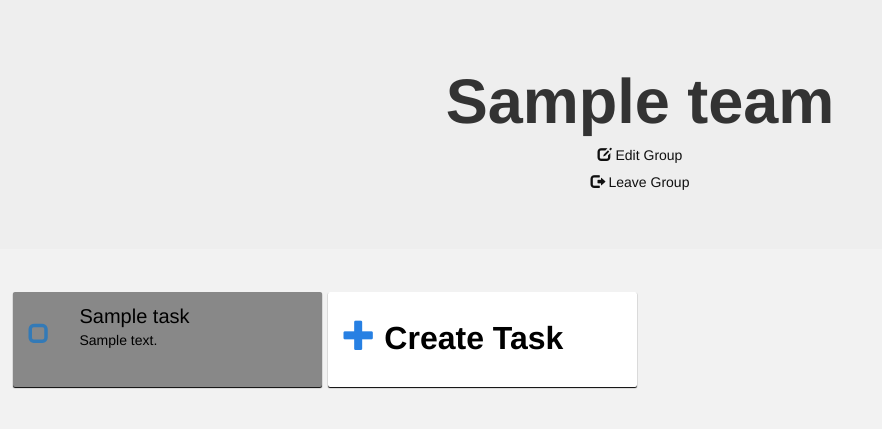
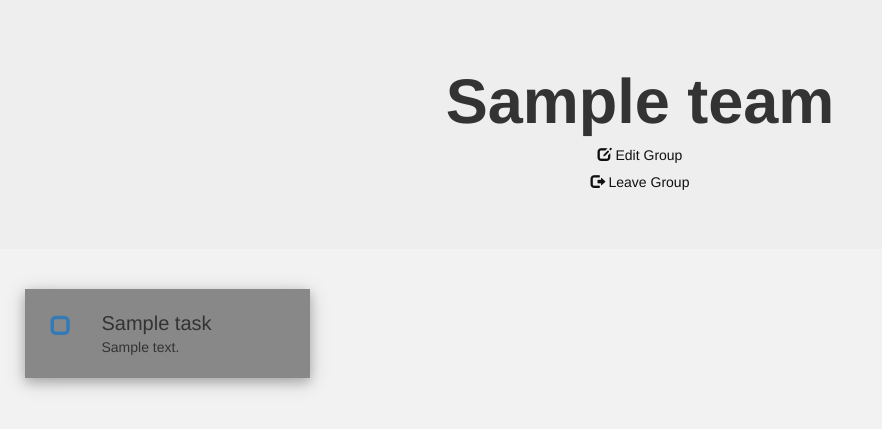
Before and after one commit to Jcarnecer/task, a CodeIgniter app: page /task/tasks/team/1 in a window 1280 px wide. Shown: the part 171-600 px from the top of the page, without its empty margins (0-882 px from the left). Run offline with CodeIgniter, Linux system fonts and the light colour scheme; a user stored in the database is signed in; data comes from the database, SQL or seed files in the repository; tables that the repository leaves empty hold one stand-in row (values such as "Sample post"); data that the repository does not hold is empty; some libraries are stand-ins or nearby versions.

Commit message:
dynamic posts it

```diff
--- a/application/views/task/header.php
+++ b/application/views/task/header.php
@@ -8,6 +8,7 @@
 
         <link rel="stylesheet" href="https://bootswatch.com/cosmo/bootstrap.min.css" />
         <link rel="stylesheet" type="text/css" href="/task/css/task.css" />
+        <link rel="stylesheet" href="https://www.w3schools.com/w3css/4/w3.css">
         <link rel="stylesheet" type="text/css" href="<?= base_url(); ?>assets/css/flavored-reset-and-normalize.css" />
         <link rel="stylesheet" type="text/css" href="<?= base_url(); ?>assets/css/bootstrap.css" />
         <link rel="stylesheet" type="text/css" href="<?= base_url(); ?>assets/css/font-awesome.min.css" />
@@ -74,27 +75,7 @@
                     </div>
                     <a class="navbar-brand" href="<?= base_url('tasks'); ?>">Task</a>
 
-<!--
 
-<div class="box">
-<div class="container-1">
-<span class="icon"><i class="fa fa-search"></i></span>
-<input type="search" id="search" placeholder="Search" />
-</div>
-</div>
--->
-
-
-                    <!--                <a href="#"><span class="float-right"><i class="fa fa-user-circle fa-3x" aria-hidden="true"></i></span></a>-->
-
-                    <!--
-<div class="row">
-<ul class="main-nav">
-<li><a href="#"data-toggle="tooltip" title="Notifications" style="margin:5px;"><i class="fa fa-bell fa-2x" aria-hidden="true"></i></a></li>
-<li><a href="#" data-toggle="popover" data-placement="bottom"  data-content="user@astridtechonologies.com"><i class="fa fa-user-circle fa-2x" aria-hidden="true"></i></a></li>
-</ul>
-</div>
--->
 
                 </nav>
             </div>
@@ -108,6 +89,11 @@
                 </div>
             </div>
 
+
+
+
+
+
 <!--
             <div class="d-flex flex-row-reverse">
                 <div class="row">
--- a/css/task.css
+++ b/css/task.css
@@ -166,6 +166,18 @@
 }
 
 /* Task Tile */
+/*
+.task-tile1{
+    color: #000000;
+    padding: 20px;
+    width: inherit;
+    height: inherit;
+    overflow-x: hidden;
+    overflow-y: hidden;
+    position: absolute;
+}
+*/
+
 
 .task-tile {
     color: #000000;
@@ -283,3 +295,12 @@ a:link, a:visited, a:hover{
     font-weight: bold;
     text-align: center;
 }
+
+
+/* Create Task button*/
+.createTaskButton{
+    width: 100px;
+    height: 100px;
+    background-color: black;
+
+}
--- a/script/main.js
+++ b/script/main.js
@@ -158,10 +158,11 @@ $.fn.displayTask = function(items, rowNumber = 4) {
 
     $.each(items, function(i, item) {
         $('#taskTileList').append(
-            `<div class="col-md-${rowNumber}" style="padding:3px;">
-                <div class="task-tile container-fluid" style="background-color:` + (item['status'] == 1 ? item['color'] : '#808080') + `;">
+            `<div class="col-md-${rowNumber}">
+                <div class="w3-card-4" style="background-color:` + (item['status'] == 1 ? item['color'] : '#808080') + `; padding: 20px;">
+                    <div class="w3-container">
                         <div class="row">
-                        <div class="col-md-2" style="padding-top:5%;">
+                            <div class="col-md-2">
                                 <a class="task-mark-done" data-value="${item['id']}"><span class="glyphicon glyphicon-` + (item['status'] == 1 ? `unchecked` : `check`) + ` pull-right lead" "></span></a>
                             </div>
                             <div class="col-md-10 task-view" data-toggle="modal" data-target="#taskViewModal" data-value="${item['id']}">
@@ -171,19 +172,20 @@ $.fn.displayTask = function(items, rowNumber = 4) {
                             </div>
                         </div>
                     </div>
+                </div>
             </div>`
         );
     });
 
-    $('#taskTileList').append(
-        `<div class="col-md-${rowNumber}" style="padding:3px;">
-            <div class="task-tile container-fluid" style="background-color:#ffffff; padding: 5%">
-                <a href="#taskModifyModal" data-toggle="modal" class="task-create" style="color:#000000;">
-                    <h4 class="heading"><span class="glyphicon glyphicon-plus" style="color:#2780e3;"></span> Create Task</h4>
-                </a>
-            </div>
-        </div>`
-    );
+//        $('#taskTileList').append(
+//            `<div class="col-md-${rowNumber}" style="padding:3px;">
+//                <div class="task-tile container-fluid" style="background-color:#ffffff; padding: 5%">
+//                    <a href="#taskModifyModal" data-toggle="modal" class="task-create" style="color:#000000;">
+//                        <h4 class="heading"><span class="glyphicon glyphicon-plus" style="color:#2780e3;"></span> Create Task</h4>
+//                    </a>
+//                </div>
+//            </div>`
+//        );
 };
 
 
```
Lines whose indentation alone changed are shown as unchanged.
